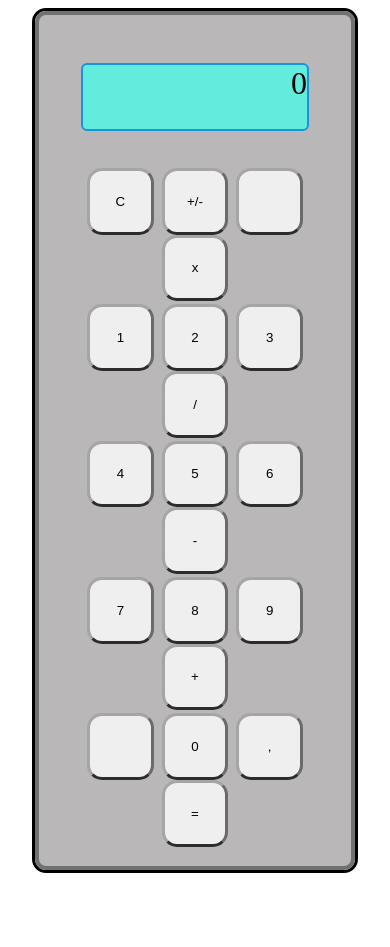
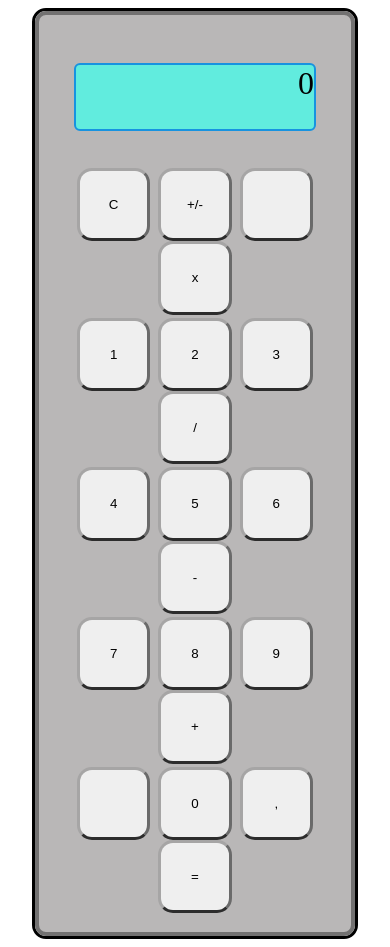
Before and after one commit to AndersonGenez/calculadora-Catu, a plain HTML site: page index.html in a window 390 px wide. Before the commit the page ends 881 px from the top, so only its background shows below. Drawn offline with Linux system fonts and the light colour scheme.

Commit message:
responsive 3

```diff
--- a/calculadora.css
+++ b/calculadora.css
@@ -76,11 +76,11 @@ body{
 		width: 80%;
 	}
 	.boton {
-		width: 5em;
-		height: 5em;
+		width: 5.5em;
+		height: 5.5em;
 	}
 	#visor{
 		margin-top: 1em;
-		width: 80%;
+		width: 85%;
 	}
 }
```
